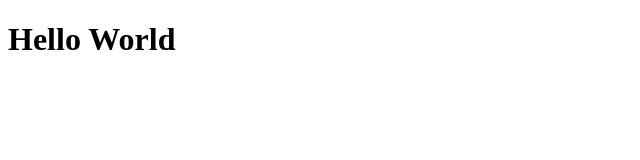
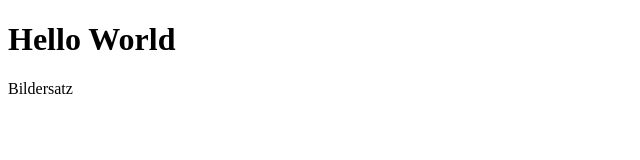
Before and after one commit to Marcy3/test, a plain HTML site: page index.html in a window 1280 px wide. Shown: the full height of the page, 0-640 px from the left. Drawn offline with Linux system fonts and the light colour scheme.

Commit message:
Add a paragraph

```diff
--- a/index.html
+++ b/index.html
@@ -5,5 +5,6 @@
 </head>
 <body>
 	<h1> Hello World</h1>
+	<p> Bildersatz</p>
 </body>
 </html>
```
